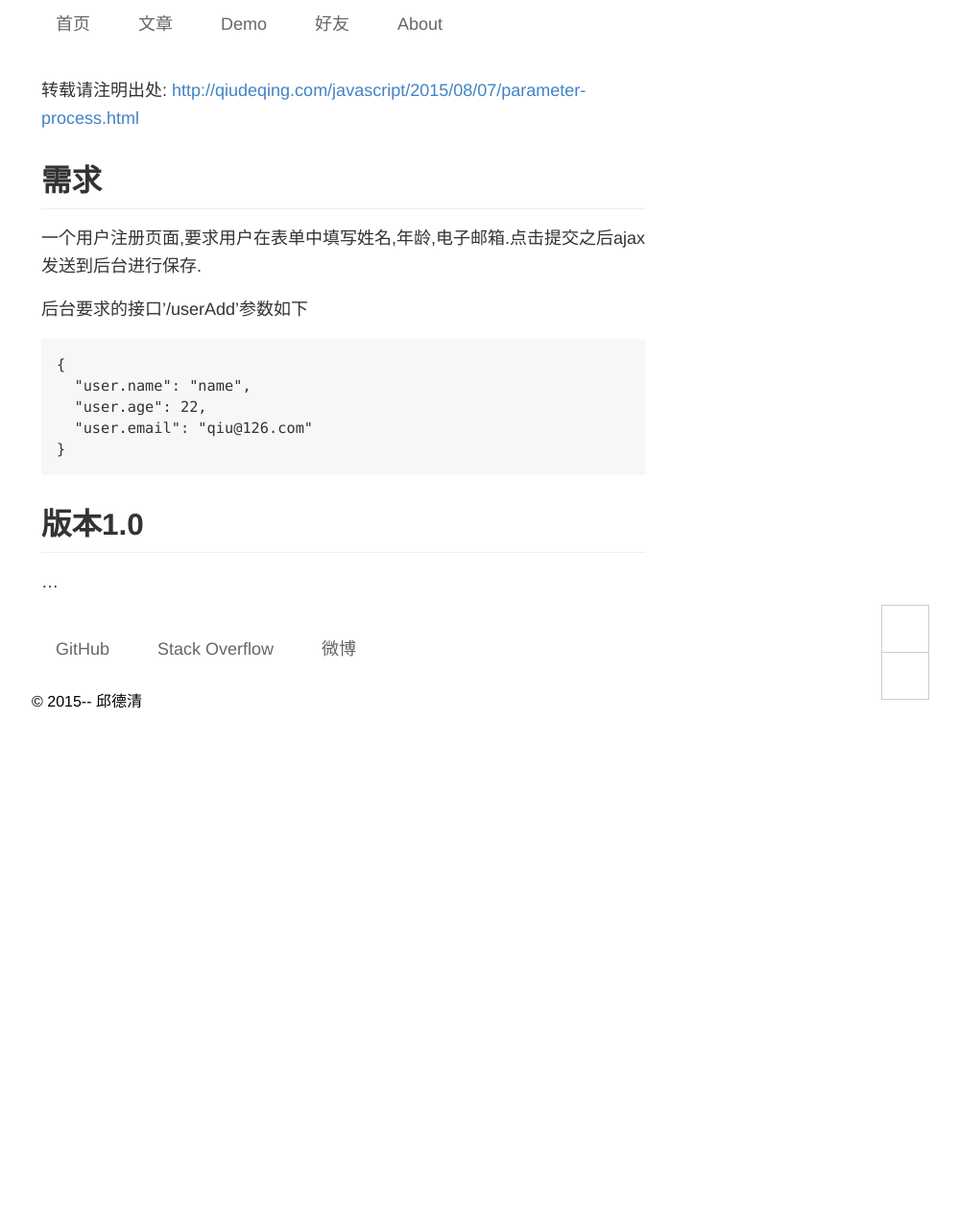
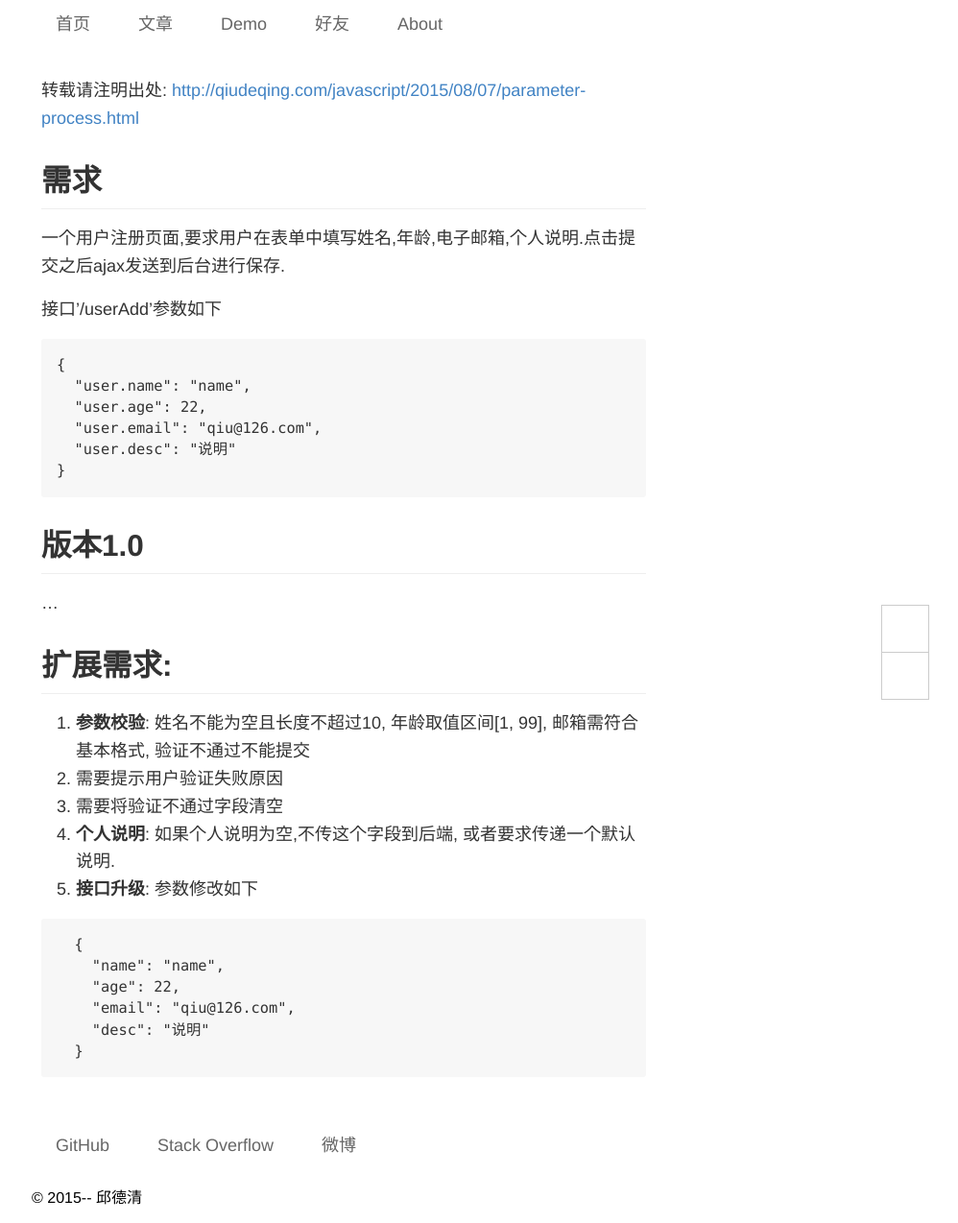
Before and after one commit to footmess/qiu-deqing.github.io, a Jekyll site: the page built from javascript/_posts/2015-08-07-parameter-process.md, in a window 1280 px wide. Shown: the whole page at 96% size, without its empty margins (282-1280 px from the left). Built offline with Jekyll 4.4.1, drawn with Linux system fonts in a browser that asks for light colours; some web fonts are replaced; comment, search, counter and statistics services are not loaded; before the commit the page ends 900 px from its top, so only the background shows below that.

Commit message:
update parameter process

````diff
--- a/javascript/_posts/2015-08-07-parameter-process.md
+++ b/javascript/_posts/2015-08-07-parameter-process.md
@@ -4,18 +4,39 @@ title: 页面参数处理心得
 
 ## 需求
 
-一个用户注册页面,要求用户在表单中填写姓名,年龄,电子邮箱.点击提交之后ajax发送到后台进行保存.
+一个用户注册页面,要求用户在表单中填写姓名,年龄,电子邮箱,个人说明.点击提交之后ajax发送到后台进行保存.
 
-后台要求的接口'/userAdd'参数如下
+接口'/userAdd'参数如下
 
 ```
 {
   "user.name": "name",
   "user.age": 22,
-  "user.email": "qiu@126.com"
+  "user.email": "qiu@126.com",
+  "user.desc": "说明"
 }
 ```
+
 
 ## 版本1.0
 
 ...
+
+
+
+## 扩展需求:
+
+1. **参数校验**: 姓名不能为空且长度不超过10, 年龄取值区间[1, 99], 邮箱需符合基本格式, 验证不通过不能提交
+  1. 需要提示用户验证失败原因
+  2. 需要将验证不通过字段清空
+2. **个人说明**: 如果个人说明为空,不传这个字段到后端, 或者要求传递一个默认说明.
+3. **接口升级**: 参数修改如下
+
+  ```
+  {
+    "name": "name",
+    "age": 22,
+    "email": "qiu@126.com",
+    "desc": "说明"
+  }
+```
````
